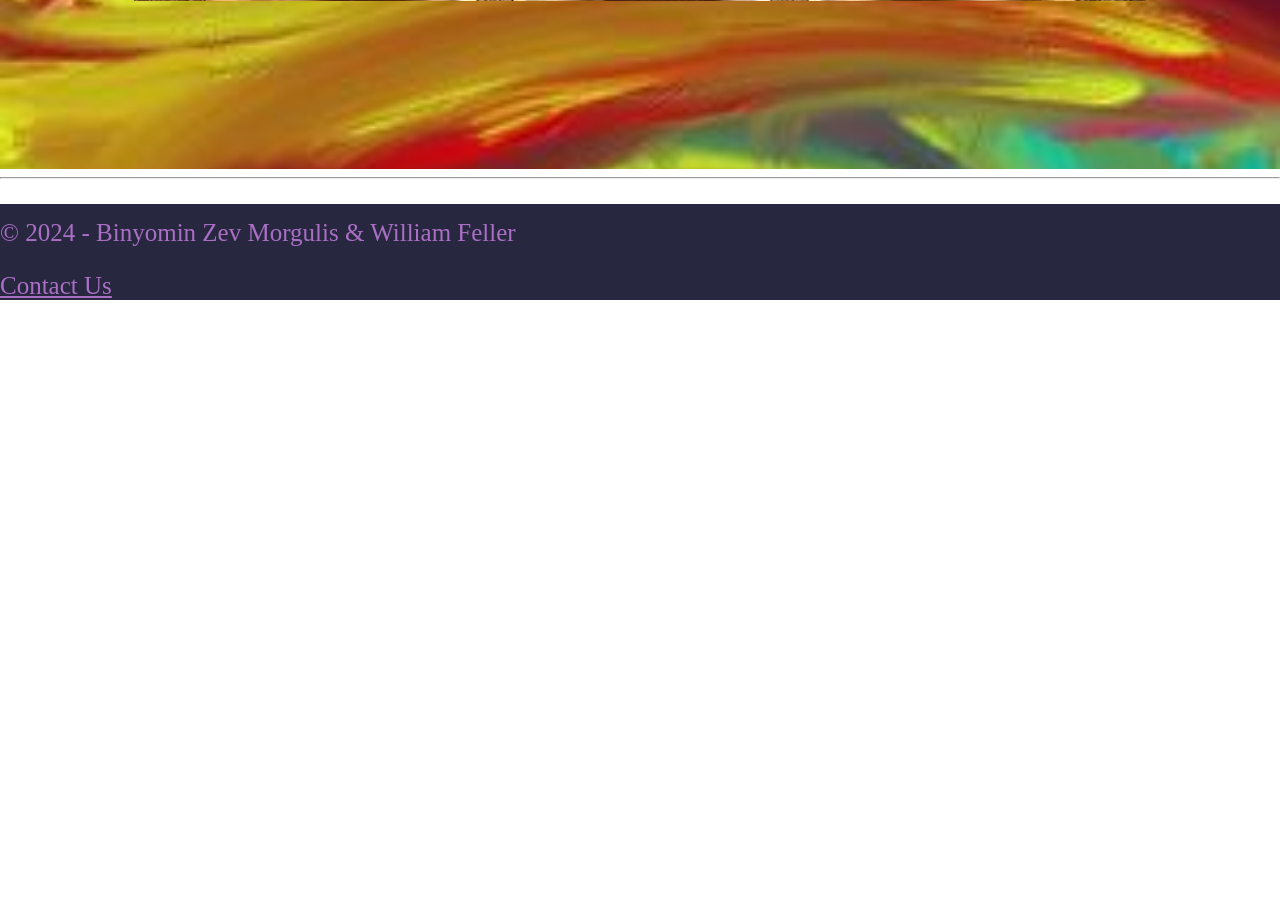
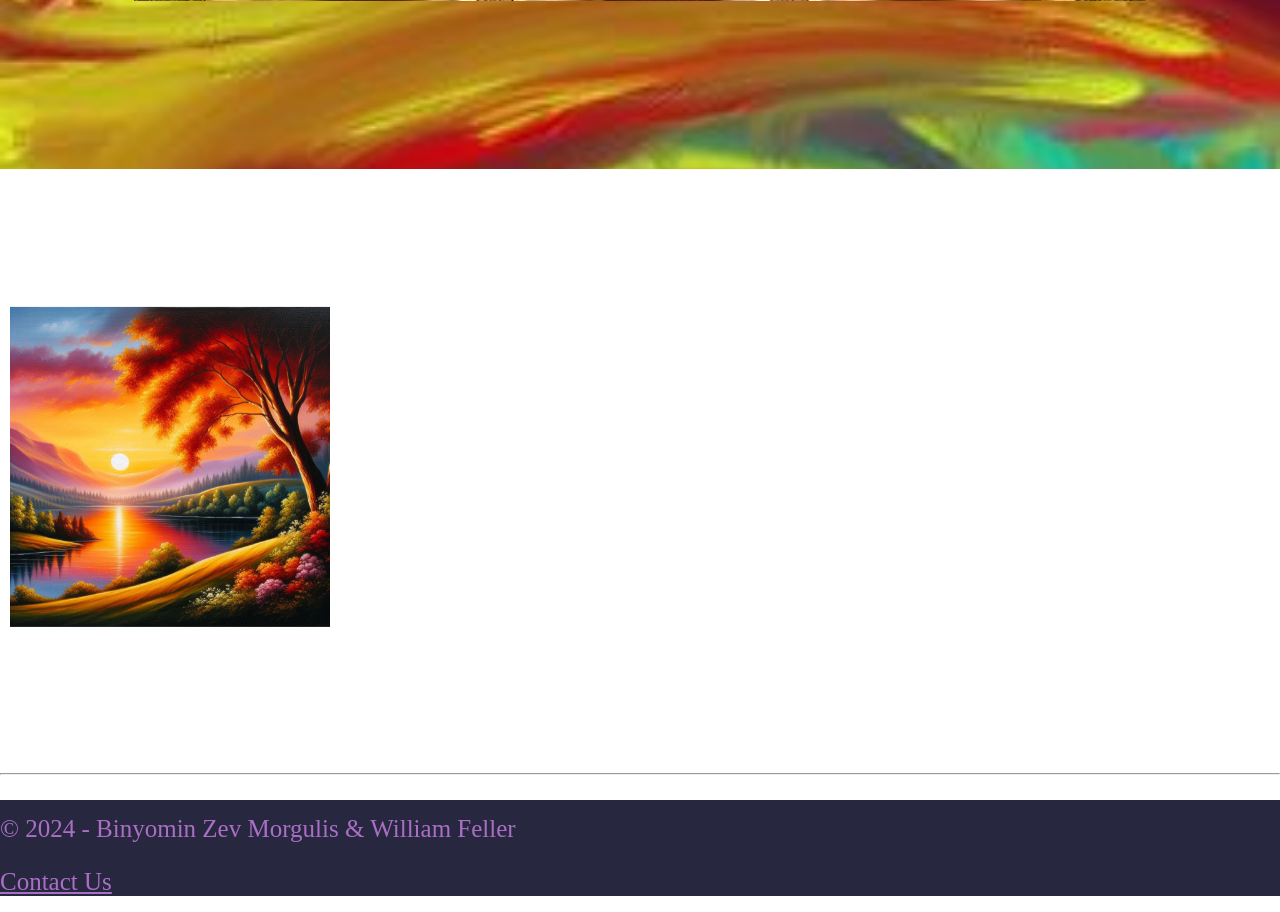
Before and after one commit to bmorgulis/Website-StrokeOfGenius, a PHP site: page / in a window 1280 px wide. Shown: the part 923-1835 px from the top of the page. Before the commit the page ends 1223 px from the top, so only its background shows below. Run offline with PHP 8.4, Linux system fonts and the light colour scheme; some libraries are stand-ins or nearby versions.

```diff
--- a/Website/header.php
+++ b/Website/header.php
@@ -1,6 +1,9 @@
 <HTML>
 <HEAD>
-<LINK rel="stylesheet" href="styles.css" type="text/css" />
+<LINK rel="stylesheet" href="styles.css" type="text/css"/>
+<script src="http://ajax.googleapis.com/ajax/libs/jquery/1.8.3/jquery.min.js"></script>
+<script src="responsiveslides.min.js"></script>
+
 </HEAD>
 <BODY>
 <div id = "full-header">
--- a/Website/index.php
+++ b/Website/index.php
@@ -7,5 +7,42 @@ our customers with high-quality, tasteful, and beautiful art that would look
 great in the studio, and in your sitting room. We aim to provide a superior
 shopping experience, and we are confident that you will be pleased with our products.
 </h1>
+
+<br><br><br><br><br><br><br><br>
+
+
+</div>
+<div class="rsslidesdiv">
+<ul class="rslides">
+  <li><img src="img/item1.jpg" alt=""></li>
+  <li><img src="img/item2.jpg" alt=""></li>
+  <li><img src="img/item3.jpg" alt=""></li>
+</ul>
+
+<script>
+  $(function() {
+    $(".rslides").responsiveSlides();
+  });
+</script>
+<script>
+$(".rslides").responsiveSlides({
+  auto: true,             // Boolean: Animate automatically, true or false
+  speed: 500,            // Integer: Speed of the transition, in milliseconds
+  timeout: 4000,          // Integer: Time between slide transitions, in milliseconds
+  pager: false,           // Boolean: Show pager, true or false
+  nav: false,             // Boolean: Show navigation, true or false
+  random: false,          // Boolean: Randomize the order of the slides, true or false
+  pause: false,           // Boolean: Pause on hover, true or false
+  pauseControls: true,    // Boolean: Pause when hovering controls, true or false
+  prevText: "Previous",   // String: Text for the "previous" button
+  nextText: "Next",       // String: Text for the "next" button
+  maxwidth: "",           // Integer: Max-width of the slideshow, in pixels
+  navContainer: "",       // Selector: Where controls should be appended to, default is after the 'ul'
+  manualControls: "",     // Selector: Declare custom pager navigation
+  namespace: "rslides",   // String: Change the default namespace used
+  before: function(){},   // Function: Before callback
+  after: function(){}     // Function: After callback
+});
+</script>
 </div>
 <?php include "footer.php"; ?>
--- a/Website/styles.css
+++ b/Website/styles.css
@@ -193,3 +193,52 @@ font-size: 30px;}
   font-size: 12px;
   width: 25%;
 }
+
+
+.rslides {
+  position: relative;
+  list-style: none;
+  overflow: hidden;
+  width: 100%;
+  padding: 0;
+  margin: 0;
+  }
+
+.rslides li {
+  -webkit-backface-visibility: hidden;
+  position: absolute;
+  display: none;
+  width: 100%;
+  left: 0;
+  top: 0;
+  }
+
+.rslides li:first-child {
+  position: relative;
+  display: block;
+  float: left;
+  }
+
+.rslides img {
+  display: block;
+  height: auto;
+  float: left;
+  width: 100%;
+  border: 0;
+  }
+
+.rslides li img {
+  height: auto;
+  bottom: 10%;
+  align-items: center;
+  justify-content: center;
+  text-align: center;
+  margin-left: auto;
+  margin-right: auto;
+  /* display: block; */
+  margin-top: 10%;
+  margin-top: 10%;
+  margin-bottom: 10%;
+  width: 25%;
+  padding: 10px;
+}
```
Also changed, not shown: Website/responsiveslides.min.js (added).
